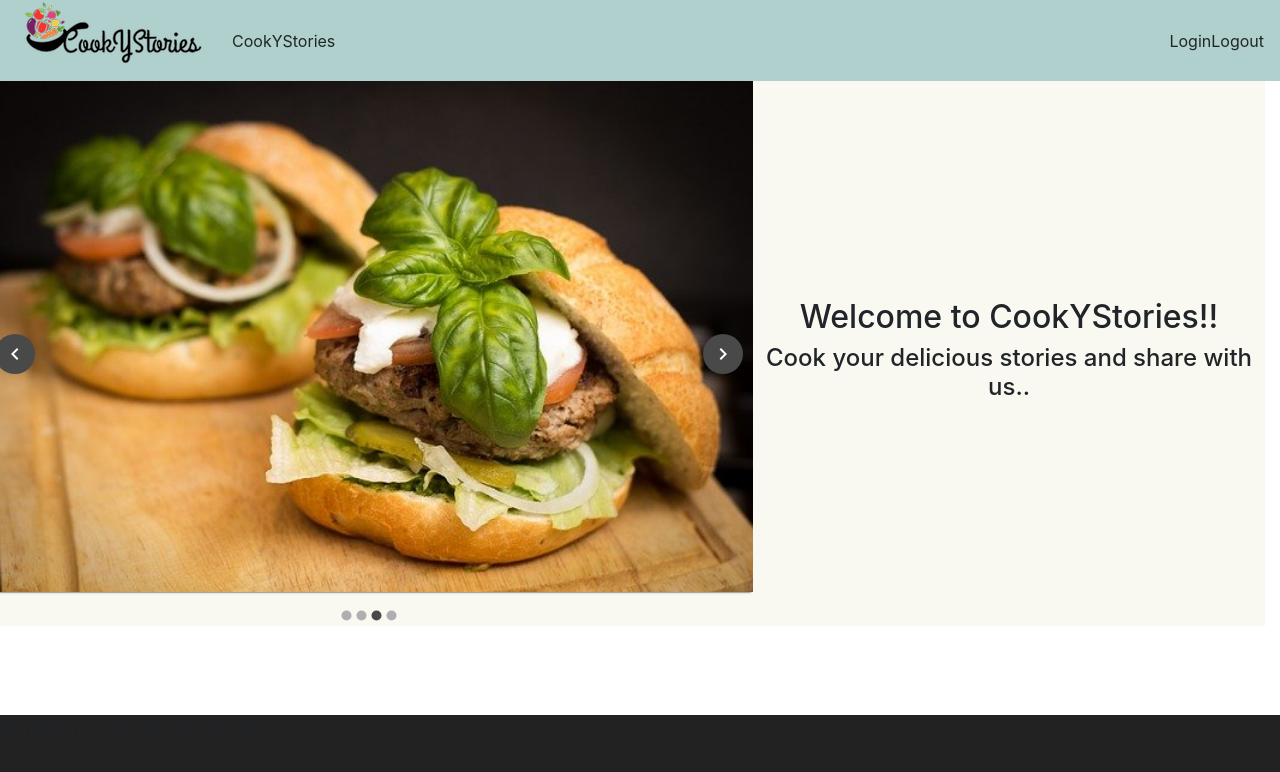
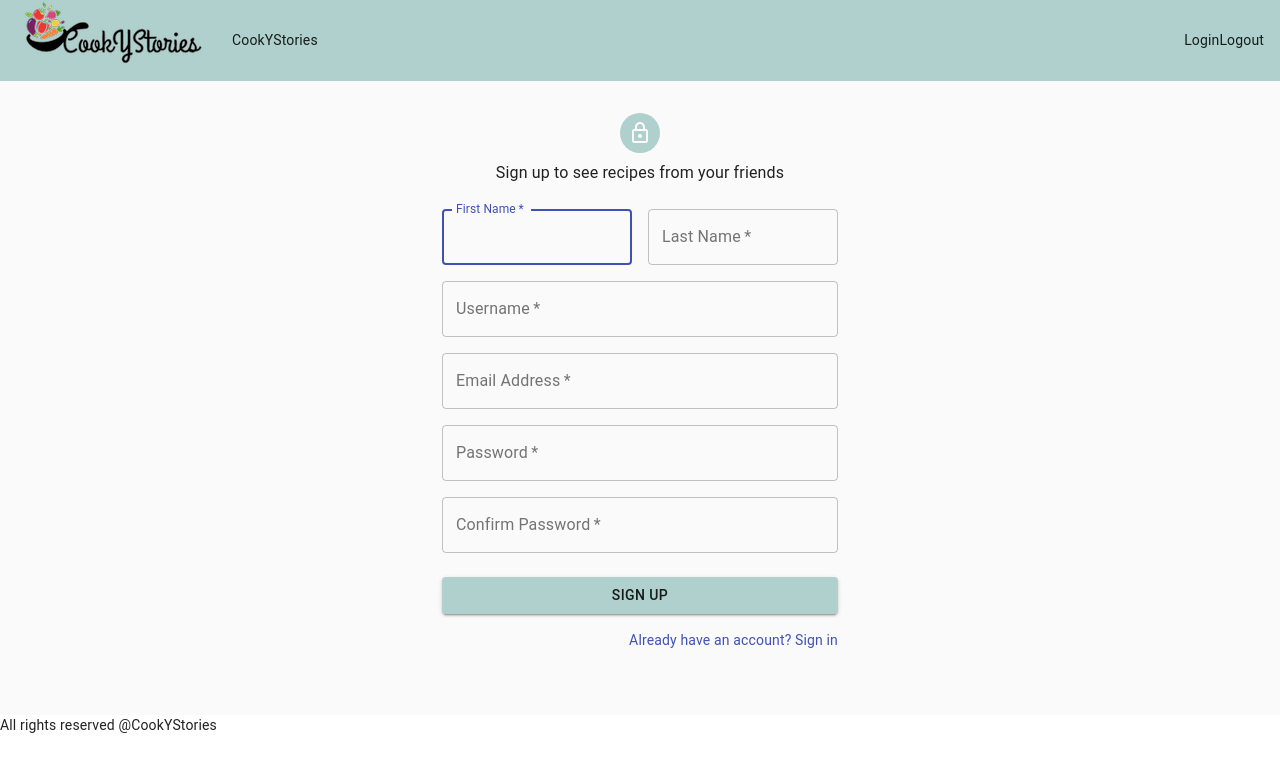
Before and after one commit to github-prathma/CookYStories, a React (Create React App) app: page / in a window 1280 px wide. Shown: the top 772 px of the page. Built offline with nearby package versions, Linux system fonts and the light colour scheme.

Commit message:
signup page

```diff
--- a/src/mainapp/CookYStories.css
+++ b/src/mainapp/CookYStories.css
@@ -1,6 +1,5 @@
-
 .body {
-  margin : 0px;
+  margin: 0px;
   background-color: #faf9f1;
 }
 .bg-header {
@@ -16,14 +15,13 @@
   justify-content: center;
   width: 100vw;
   height: 85px;
-    background-color: #222222;
+  background-color: white;
   overflow: hidden;
 }
 
 .navbar-brand {
   margin-top: -15px;
 }
-
 
 .welcomePage {
   height: 100%;
@@ -41,7 +39,7 @@
 }
 
 .leftColumn {
-    left:0;
+  left: 0;
   /* float: left; */
   align-content: center;
   text-align: center;
@@ -51,7 +49,7 @@
 }
 
 .rightColumn {
-    left:0;
+  left: 0;
   text-align: center;
   vertical-align: middle;
   width: 40%;
@@ -69,7 +67,6 @@
   background-color: #faf9f1;
 
   /* overflow: hidden; */
-
 }
 /* .moto {
     padding-left: 40px;
--- a/src/mainapp/CookYStories.jsx
+++ b/src/mainapp/CookYStories.jsx
@@ -1,25 +1,25 @@
-import React, { Component } from 'react';
-import { withRouter } from 'react-router';
-import {BrowserRouter as Router, Route, Switch, Link} from 'react-router-dom'
-import './CookYStories.css'
-import FooterComponent from './FooterComponent';
-import HeaderComponent from './HeaderComponent'
-import WelcomeHomePage from './WelcomeHomePage'
+import React, { Component } from "react";
+import { withRouter } from "react-router";
+import { BrowserRouter as Router, Route, Switch, Link } from "react-router-dom";
+import "./CookYStories.css";
+import FooterComponent from "./FooterComponent";
+import HeaderComponent from "./HeaderComponent";
+import WelcomeHomePage from "./WelcomeHomePage";
+import SignupPage from "./SignupPage";
 
 class CookYStories extends Component {
   render() {
     return (
       <Router>
         <>
-                    <HeaderComponent/>
-                    <WelcomeHomePage/>
-                    <FooterComponent/>
+          <HeaderComponent />
+          <SignupPage />
+          {/* <WelcomeHomePage /> */}
+          <FooterComponent />
         </>
       </Router>
     );
   }
 }
 
-
-
 export default CookYStories;
--- /dev/null
+++ b/src/mainapp/SignupPage.jsx
@@ -0,0 +1,250 @@
+import React, { Component } from "react";
+import {
+  Avatar,
+  Button,
+  CssBaseline,
+  TextField,
+  Link,
+  Grid,
+  Box,
+  Typography,
+  Container,
+} from "@material-ui/core";
+import LockOutlinedIcon from "@material-ui/icons/LockOutlined";
+
+// const styles = (theme) => ({
+
+//   paper: {
+//     marginTop: theme.spacing(3),
+//     display: "flex",
+//     flexDirection: "column",
+//     alignItems: "center",
+//   },
+//   avatar: {
+//     margin: theme.spacing(1),
+//     backgroundColor: "#afd0cc",
+//   },
+//   form: {
+//     width: "100%", // Fix IE 11 issue.
+//     marginTop: theme.spacing(3),
+//     color: "#afd0cc",
+//   },
+//   submit: {
+//     margin: theme.spacing(3, 0, 2),
+//     backgroundColor: "#afd0cc",
+//   },
+// });
+
+export default class SignUp extends Component {
+  constructor(props) {
+    super(props);
+
+    this.state = {
+      firstName: "",
+      lastName: "",
+      username: "",
+      email: "",
+      emailErrorText: "",
+      password: "",
+      confirmPassword: "",
+      confirmPasswordErrorText: "",
+    };
+  }
+
+  getPaperStyles() {
+    return {
+      marginTop: "24px",
+      display: "flex",
+      flexDirection: "column",
+      alignItems: "center",
+    };
+  }
+
+  getAvatarStyles() {
+    return {
+      margin: "8px",
+      backgroundColor: "#afd0cc",
+    };
+  }
+
+  getFormStyles() {
+    return {
+      width: "100%", // Fix IE 11 issue.
+      marginTop: "24px",
+      color: "#afd0cc",
+    };
+  }
+
+  getSubmitStyles() {
+    return {
+      margin: "24px 0px 16px",
+      backgroundColor: "#afd0cc",
+    };
+  }
+
+  validateEmail(e) {
+    var re = /^(([^<>()[\]\\.,;:\s@\"]+(\.[^<>()[\]\\.,;:\s@\"]+)*)|(\".+\"))@((\[[0-9]{1,3}\.[0-9]{1,3}\.[0-9]{1,3}\.[0-9]{1,3}\])|(([a-zA-Z\-0-9]+\.)+[a-zA-Z]{2,}))$/;
+    return re.test(e);
+  }
+
+  _onSubmit(e) {
+    e.preventDefault();
+
+    console.log("_onSubmit");
+    if (
+      this.state.emailErrorText === "" &&
+      this.state.confirmPasswordErrorText === ""
+    ) {
+      console.log("_onSubmit: state=", this.state);
+    } else {
+      console.log("has error, unable to submit");
+    }
+  }
+
+  _handlePasswordChange(e, val) {
+    this.setState({ password: val });
+  }
+
+  _handleConfirmPasswordChange(e, val) {
+    var errorText = "";
+    if (val !== this.state.password) {
+      errorText = "Passwords are not matched";
+    }
+    this.setState({
+      confirmPassword: val,
+      confirmPasswordErrorText: errorText,
+    });
+  }
+
+  _handleEmailChange(e, val) {
+    var errorText = "";
+    if (!this.validateEmail(val)) {
+      errorText = "Email Format Error";
+    }
+    this.setState({ emailErrorText: errorText, email: val });
+  }
+
+  render() {
+    return (
+      <Container component="main" maxWidth="xs">
+        <CssBaseline />
+        <div style={this.getPaperStyles()}>
+          <Avatar style={this.getAvatarStyles()}>
+            <LockOutlinedIcon />
+          </Avatar>
+
+          <Typography component="h5" align="center">
+            Sign up to see recipes from your friends
+          </Typography>
+
+          <form
+            style={this.getFormStyles()}
+            onSubmit={this._onSubmit.bind(this)}
+          >
+            <Grid container spacing={2}>
+              <Grid item xs={12} sm={6}>
+                <TextField
+                  autoComplete="fname"
+                  name="firstName"
+                  variant="outlined"
+                  required
+                  fullWidth
+                  id="firstName"
+                  label="First Name"
+                  autoFocus
+                />
+              </Grid>
+              <Grid item xs={12} sm={6}>
+                <TextField
+                  variant="outlined"
+                  required
+                  fullWidth
+                  id="lastName"
+                  label="Last Name"
+                  name="lastName"
+                  autoComplete="lname"
+                />
+              </Grid>
+              <Grid item xs={12}>
+                <TextField
+                  variant="outlined"
+                  required
+                  fullWidth
+                  id="userName"
+                  label="Username"
+                  name="username"
+                  autoComplete="uname"
+                />
+              </Grid>
+              <Grid item xs={12}>
+                <TextField
+                  value={this.state.email}
+                  errorText={this.state.emailErrorText}
+                  onChange={this._handleEmailChange.bind(this)}
+                  variant="outlined"
+                  required
+                  fullWidth
+                  id="email"
+                  label="Email Address"
+                  name="email"
+                  autoComplete="email"
+                />
+              </Grid>
+              <Grid item xs={12}>
+                <TextField
+                  value={this.state.password}
+                  onChange={this._handlePasswordChange.bind(this)}
+                  variant="outlined"
+                  required
+                  fullWidth
+                  name="password"
+                  label="Password"
+                  type="password"
+                  id="password"
+                  autoComplete="current-password"
+                />
+              </Grid>
+              <Grid item xs={12}>
+                <TextField
+                  value={this.state.confirmPassword}
+                  errorText={this.state.confirmPasswordErrorText}
+                  onChange={this._handleConfirmPasswordChange.bind(this)}
+                  variant="outlined"
+                  required
+                  fullWidth
+                  name="confirmPassword"
+                  label="Confirm Password"
+                  type="password"
+                  id="password"
+                  autoComplete="current-password"
+                />
+              </Grid>
+              {/* <Grid item xs={12}>
+                  <FormControlLabel
+                    control={<Checkbox value="allowExtraEmails" color="primary" />}
+                    label="I want to receive inspiration, marketing promotions and updates via email."
+                  />
+                </Grid> */}
+            </Grid>
+            <Button
+              type="submit"
+              fullWidth
+              variant="contained"
+              style={this.getSubmitStyles()}
+            >
+              Sign Up
+            </Button>
+            <Grid container justify="flex-end">
+              <Grid item>
+                <Link href="#" variant="body2">
+                  Already have an account? Sign in
+                </Link>
+              </Grid>
+            </Grid>
+          </form>
+        </div>
+        <Box mt={5}></Box>
+      </Container>
+    );
+  }
+}
```
Lines whose indentation alone changed are shown as unchanged.
